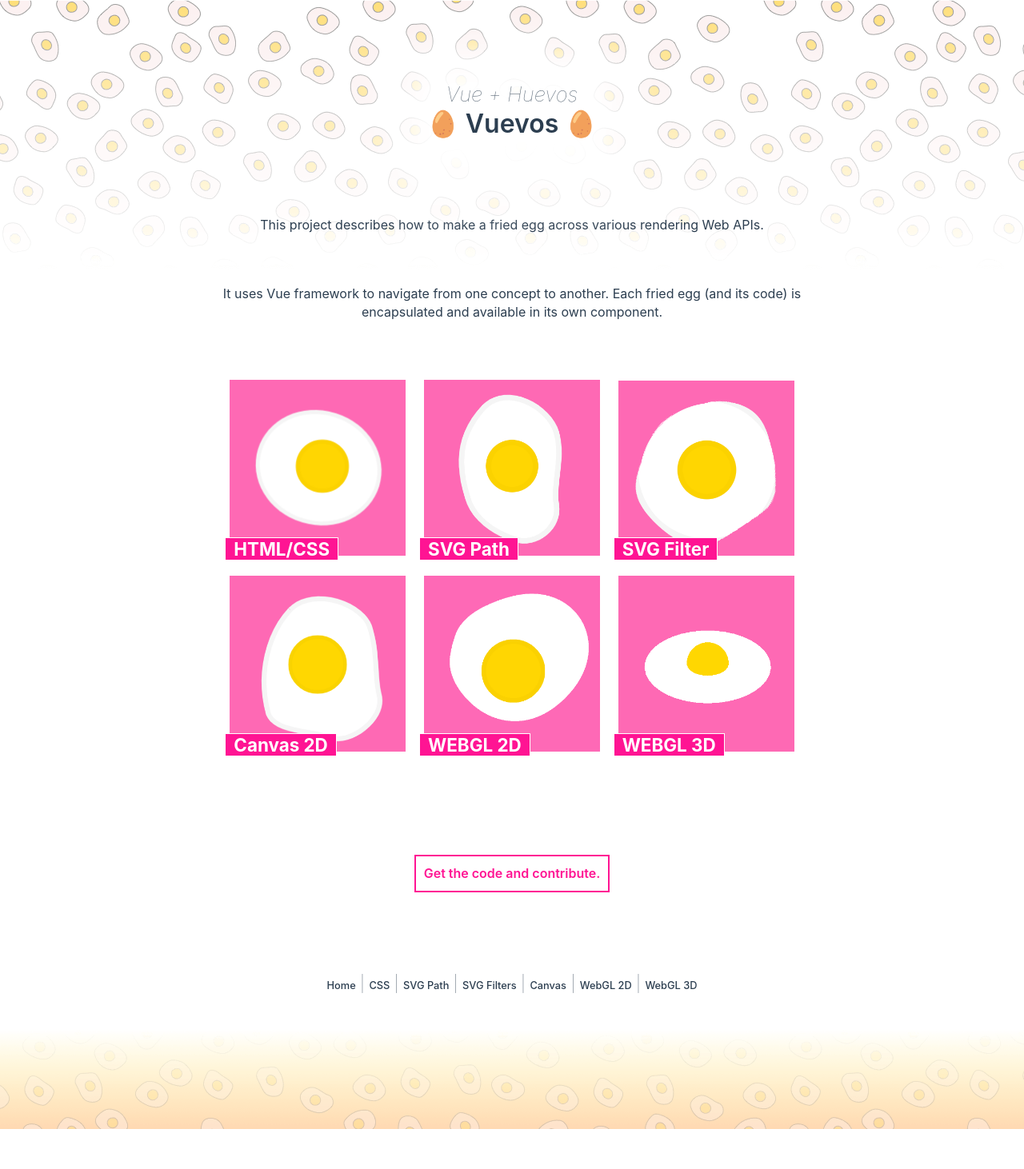
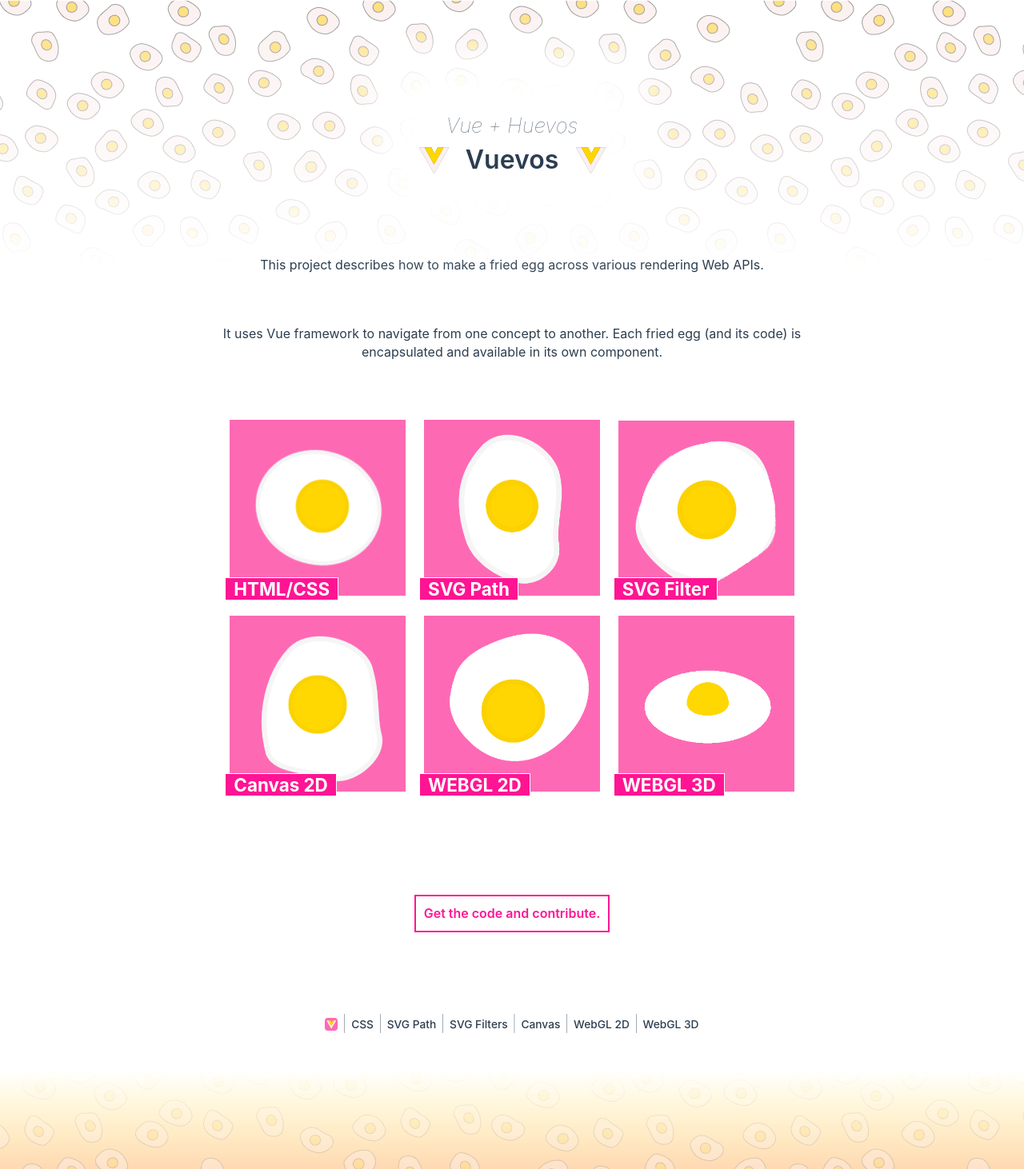
Before and after one commit to mikatalk/vuevos, a Vue app: page /#/svg-filters in a window 1280 px wide. Before the commit this address led to /#/svg-filters. Shown: the whole page at 80% size. Before the commit the page ends 1412 px from the top, so only its background shows below. Built offline with nearby package versions, Linux system fonts and the light colour scheme; a small style sheet from the web is missing.

Commit message:
Update logo and nav

```diff
--- a/src/components/NavBar.vue
+++ b/src/components/NavBar.vue
@@ -3,7 +3,18 @@
     <div class="splash-blur-back">
     </div>
     <div class="links">
-      <router-link to="/">Home</router-link> |
+      <router-link to="/">
+        <svg width="16px" height="16px" viewBox="0 0 44 44" version="1.1" xmlns="http://www.w3.org/2000/svg" xmlns:xlink="http://www.w3.org/1999/xlink">
+          <title>Vuevos.com</title>
+          <g stroke="none" stroke-width="1" fill="none" fill-rule="evenodd">
+            <g>
+              <rect fill="#FF69B4" x="0" y="0" width="44" height="44" rx="11"></rect>
+              <path d="M22.5,26.6780822 L32.4790419,9 L39,9 L22.5,38 L6,9 L12.5209581,9 L22.5,26.6780822 Z" fill="#FBF0F0"></path>
+              <path d="M33,9 L22.5,28 L12,9 L19.5,9 L23,16 L26.5,9 L33,9 Z" fill="#FFD700"></path>
+            </g>
+          </g>
+        </svg>
+      </router-link> |
       <router-link to="/html-css">CSS</router-link> |
       <router-link to="/svg-path">SVG Path</router-link> |
       <router-link to="/svg-filters">SVG Filters</router-link> |
@@ -32,10 +43,15 @@
   font-weight: 100;
   position: relative;
   a {
-    font-size: 0.8rem;
+    font-size: 0.86rem;
     font-weight: 500;
     color: #2c3e50;
     text-decoration: none;
+    min-height: 20px;
+    display: inline-flex;
+    justify-content: center;
+    align-items: center;
+    vertical-align: middle;
 
     &:hover,
     &.router-link-exact-active {
--- /dev/null
+++ b/src/components/VuevosIcon.vue
@@ -0,0 +1,32 @@
+<template>
+  <svg class="vuevos-icon" width="80px" height="50px" viewBox="0 0 44 44" version="1.1" xmlns="http://www.w3.org/2000/svg" xmlns:xlink="http://www.w3.org/1999/xlink">
+    <title>Vuevos.com</title>
+    <defs>
+      <filter id="shadow">
+        <feDropShadow dx="0" dy="0" stdDeviation="0.3"/>
+      </filter>
+    </defs>
+    <g stroke="none" stroke-width="1" fill="none" fill-rule="evenodd">
+      <g>
+        <path filter="url(#shadow)" d="M22.5,26.6780822 L32.4790419,9 L39,9 L22.5,38 L6,9 L12.5209581,9 L22.5,26.6780822 Z" fill="#FBF0F0"></path>
+        <path filter="url(#shadow)" d="M33,9 L22.5,28 L12,9 L19.5,9 L23,16 L26.5,9 L33,9 Z" fill="#FFD700"></path>
+      </g>
+    </g>
+  </svg>
+</template>
+
+<script>
+export default {
+  name: 'VuevosIcon',
+};
+</script>
+
+<style lang="scss">
+.inline-code {
+  background: #fff4f9;
+  display: inline-block;
+  border-radius: 10px;
+  padding: 0rem 0.5rem;
+  border: 1px solid deeppink;
+}
+</style>
--- a/src/views/Home.vue
+++ b/src/views/Home.vue
@@ -1,9 +1,14 @@
 <template>
   <div class="view view-home">
     <title-box>
+      <br/>
       <em>Vue + Huevos</em>
       <br/>
-      🥚 Vuevos 🥚
+      <span class="centered-vertically">
+        <vuevos-icon/>
+        Vuevos
+        <vuevos-icon/>
+      </span>
     </title-box>
     <p>This project describes how to make a fried egg
       across various rendering Web APIs.</p>
@@ -20,11 +25,13 @@
 <script>
 import ImageGallery from '../components/ImageGallery.vue';
 import TitleBox from '../components/TitleBox.vue';
+import VuevosIcon from '../components/VuevosIcon.vue';
 
 export default {
   name: 'Vuevos',
   components: {
     'image-gallery': ImageGallery,
+    'vuevos-icon': VuevosIcon,
     'title-box': TitleBox
   },
   data: () => ({
@@ -91,6 +98,12 @@
       opacity: 0.8;
       font-weight: 100;
     }
+    .centered-vertically {
+      display: inline-flex;
+      justify-content: center;
+      align-items: center;
+      vertical-align: middle;
+    }
   }
 }
 </style>
```
Also changed, not shown: src/assets/icon.png (added).
